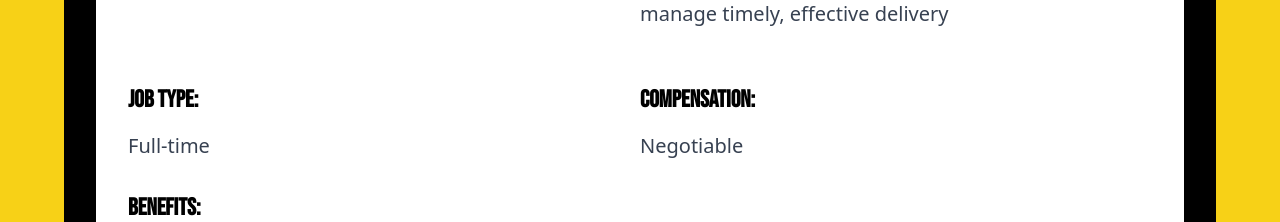
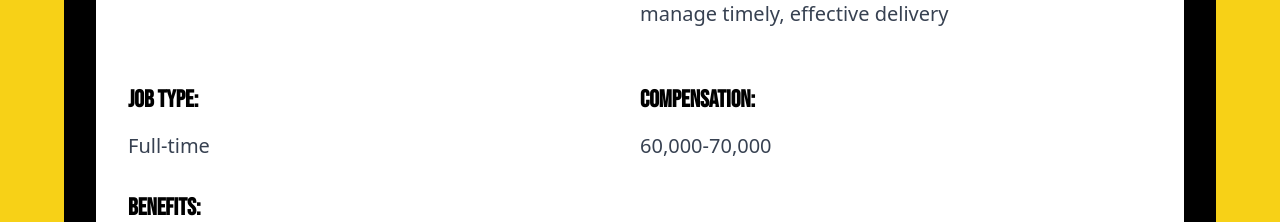
Before and after one commit to JoedyMcconn/SANBARCC, a Next.js app in the folder frontend/: page /job-opportunities in a window 1280 px wide. Shown: the part 2224-2446 px from the top of the page. Built offline with nearby package versions, Linux system fonts and the light colour scheme.

Commit message:
changing pay

```diff
--- a/frontend/src/app/job-opportunities/page.tsx
+++ b/frontend/src/app/job-opportunities/page.tsx
@@ -147,7 +147,7 @@ export default function JobOpportunities() {
                     "Source products to fulfill customer needs and manage timely, effective delivery"
                 ]}
                 jobType="Full-time"
-                compensation="Negotiable"
+                compensation="60,000-70,000"
                 benefits="Medical, Dental and Vision Insurance, HRA, Supplemental Insurance, Holiday Pay, HWA, 401K, Vacation Leave"
             />
 
```
